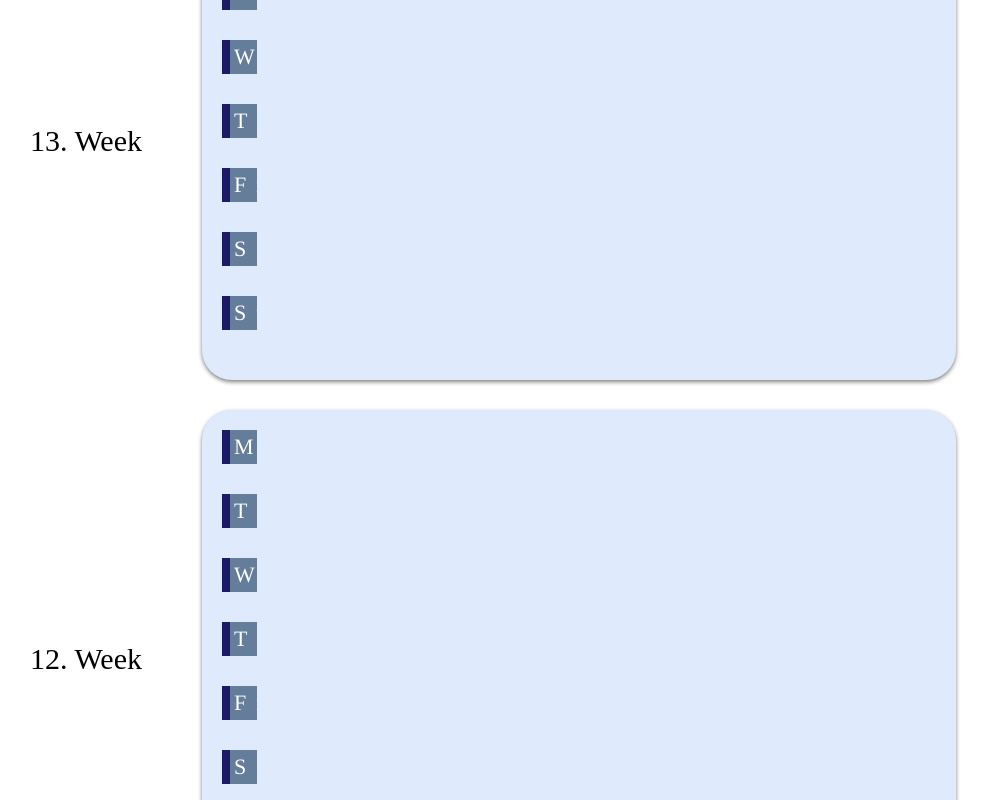
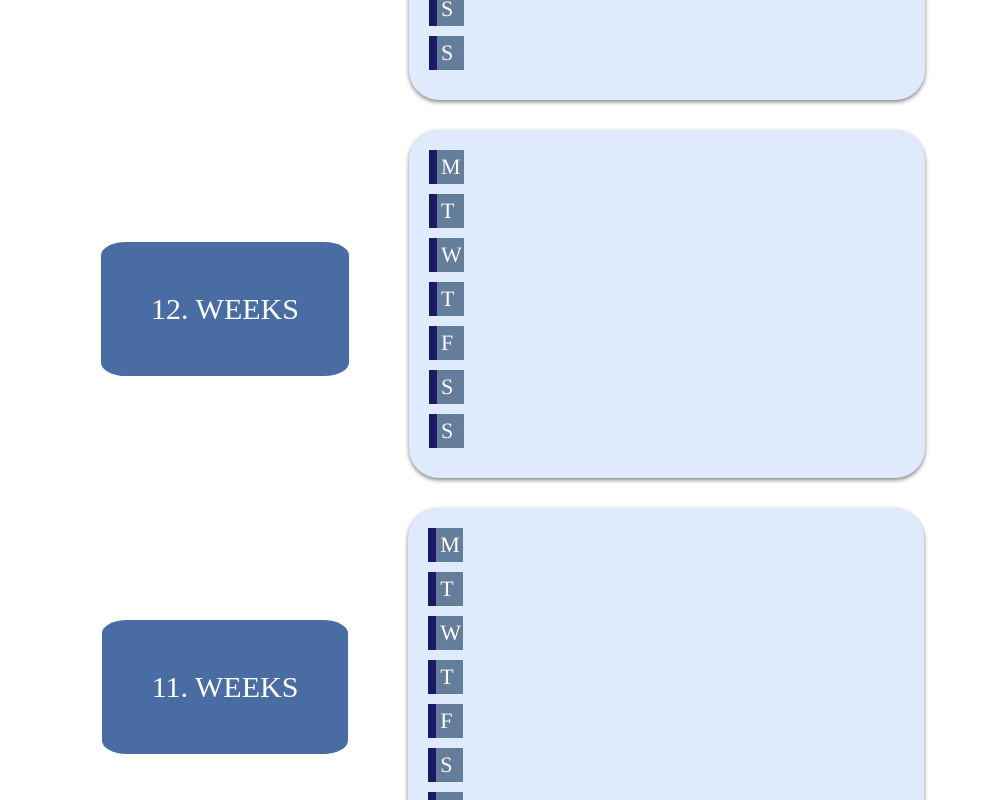
Before and after one commit to fatmakoyuncu/ToDoList, an Angular app: page /weekly in a window 1280 px wide. Shown: the part 720-1520 px from the top of the page, without its empty margins (137-1127 px from the left). Built offline with nearby package versions, Linux system fonts and the light colour scheme.

Commit message:
initial commit

```diff
--- a/src/app/weekly/weekly.component.html
+++ b/src/app/weekly/weekly.component.html
@@ -7,7 +7,7 @@
         <div class="weeks">
             <div class="week">
                 <div class="head" *ngFor="let i of index">
-                    <div class="h3">{{result-i}}. Week</div>
+                    <div class="h3">{{result-i}}. WEEKS</div>
                     <div class="body" >
                     <div *ngFor="let d of day; let i=index">
                         <div class="day"><span>{{d}}</span>{{days[i]}}</div>
--- a/src/app/weekly/weekly.component.scss
+++ b/src/app/weekly/weekly.component.scss
@@ -38,21 +38,25 @@
                         display: flex;
                         margin-right: 50px;
                         font-size: 30px;
-
+                        background: rgb(73, 109, 163);
+                        padding: 50px;
+                        border-radius: 10%;
+                        color: white;
                     }
 
                     .body{
                         display: flex;
                         flex-direction: column;
-                        justify-content: center;
+                        // justify-content: space-between;
+                        // height: 200px;
                         background: rgb(223, 235, 252);
                         box-shadow: 0 2px 4px rgb(128, 128, 128);
                         border-radius: 30px;
-                        width: 60%;
+                        width: 40%;
                         padding: 20px;
                         margin: 10px;
                         margin-bottom: 20px;
-                        margin-right: 50px;
+                        // margin-right: 50px;
                         font-size: 20px;
 
                         .day{
@@ -66,7 +70,7 @@
                             transition: max-width 1s ease;
                             font:22px times;
                             letter-spacing: 10px;
-                            margin-bottom: 30px;
+                            margin-bottom: 10px;
 
                             span{color:#ffffff; display:block;}
 
```
